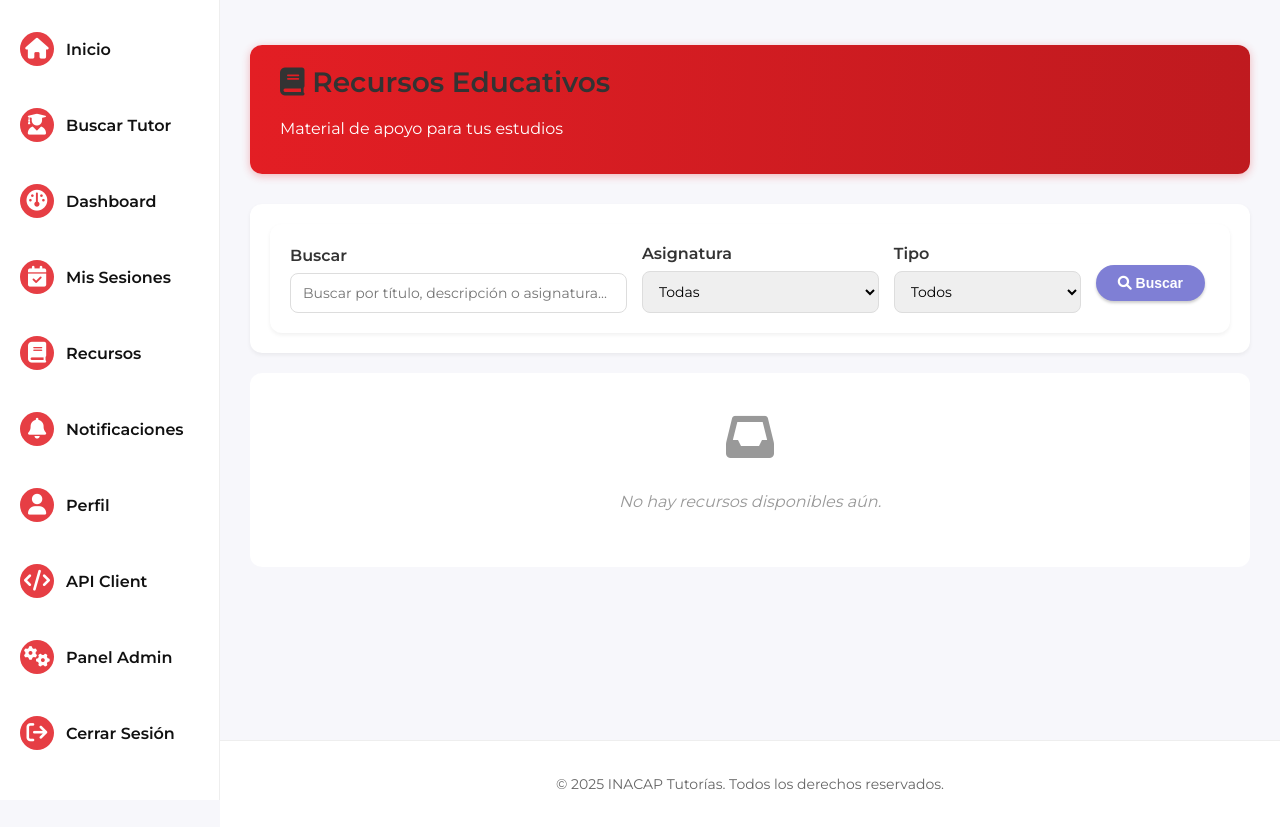
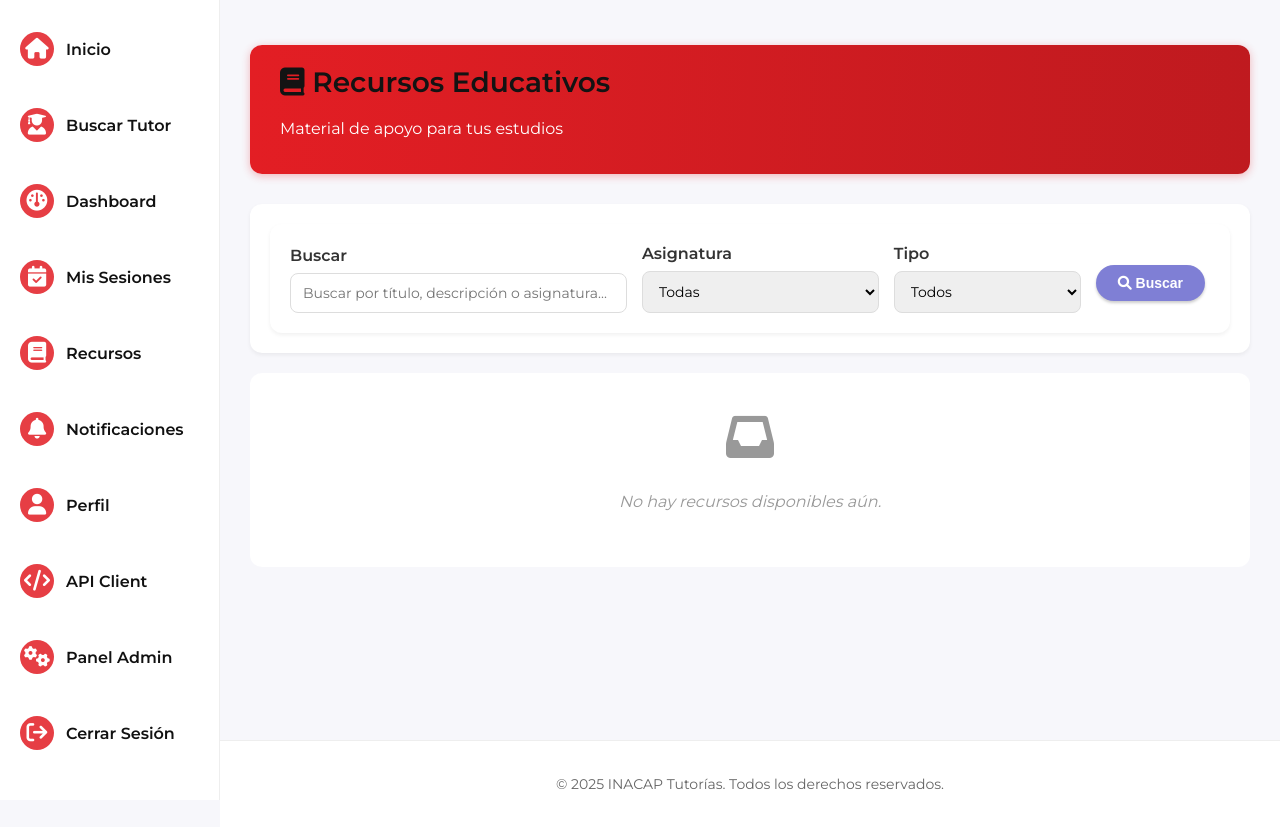
Before and after one commit to algohorrendo/inacap-tutorias, a Django app: page /recursos/ in a window 1280 px wide. Run offline with Django 5.2, Linux system fonts and the light colour scheme; the visitor is signed in with stand-in values (Sample User, id 1); data comes from the database, SQL or seed files in the repository; data that the repository does not hold is empty.

Commit message:
Me estoy aburriendo de cambiar cosas chicas

```diff
--- a/main/static/main/css/style.css
+++ b/main/static/main/css/style.css
@@ -90,7 +90,7 @@ h1, h2, h3 {
 }
 
 h1 {
-  color: #333;
+  color: #131313;
   margin-bottom: 20px;
   font-size: 28px;
 }
```
